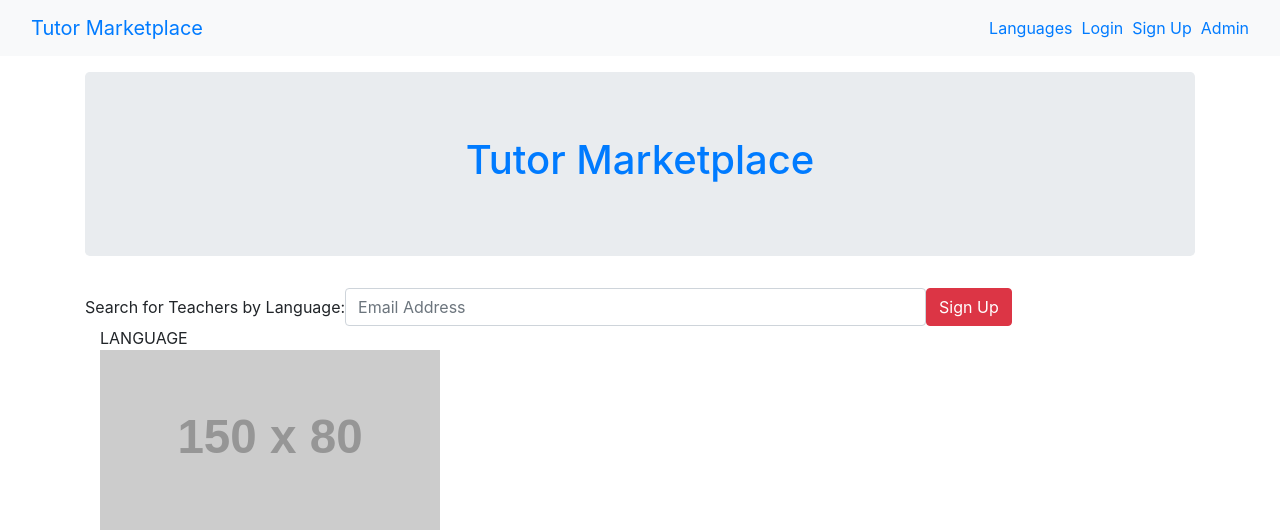
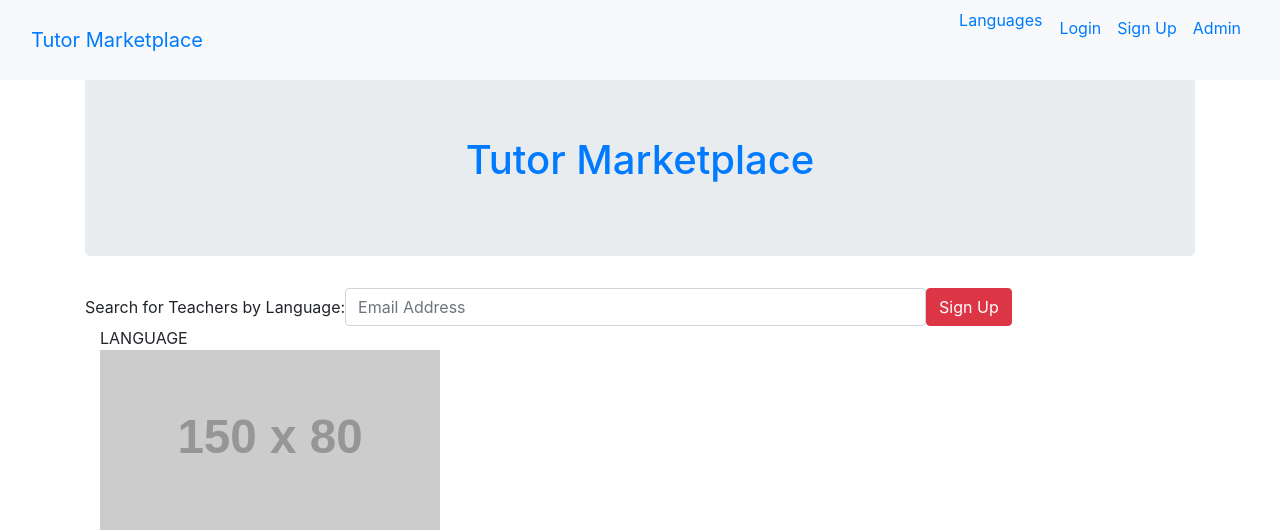
Before and after one commit to brhymer/Tutor-Marketplace, a Django app: page / in a window 1280 px wide. Shown: the top 530 px of the page. Run offline with Django 3.2, Linux system fonts and the light colour scheme; grey boxes labelled with a size stand in for pictures from a placeholder-image service; some libraries are stand-ins or nearby versions.

Commit message:
adds classes to nav items

```diff
--- a/main_app/templates/base.html
+++ b/main_app/templates/base.html
@@ -37,16 +37,16 @@
             </div>
             <div class="collapse navbar-collapse mr-auto" id="navbarCollapse">
               <ul class="nav navbar-nav ml-auto">
-                <li><a href="{% url 'language_index' %}">Languages</a>&nbsp;&nbsp;</li>
+                <li class="nav-item"><a href="{% url 'language_index' %}">Languages</a>&nbsp;&nbsp;</li>
                 {% if user.is_authenticated %}
-                  <li><a href="{% url 'teacher_index' %}">Teachers</a>&nbsp;&nbsp;</li>
-                  <li><a href="{% url 'student_profile' user.id %}">My Profile</a>&nbsp;&nbsp;</li>
-                  <li><a href="{% url 'logout' %}">Logout</a>&nbsp;&nbsp;</li>
+                  <li class="nav-item"><a class="nav-link" href="{% url 'teacher_index' %}">Teachers</a>&nbsp;&nbsp;</li>
+                  <li class="nav-item"><a class="nav-link" href="{% url 'student_profile' user.id %}">My Profile</a>&nbsp;&nbsp;</li>
+                  <li class="nav-item"><a class="nav-link" href="{% url 'logout' %}">Logout</a>&nbsp;&nbsp;</li>
                   {% else %}
-                  <li><a href="{% url 'login' %}">Login</a>&nbsp;&nbsp;</li>
-                  <li><a href="{% url 'signup' %}">Sign Up</a>&nbsp;&nbsp;</li>
+                  <li class="nav-item"><a class="nav-link" href="{% url 'login' %}">Login</a>&nbsp;&nbsp;</li>
+                  <li class="nav-item"><a class="nav-link" href="{% url 'signup' %}">Sign Up</a>&nbsp;&nbsp;</li>
                 {% endif %}
-                <li><a href="/admin/">Admin</a></li>
+                <li class="nav-item"><a class="nav-link" href="/admin/">Admin</a></li>
               </ul>
             </div>
           </div>
```
